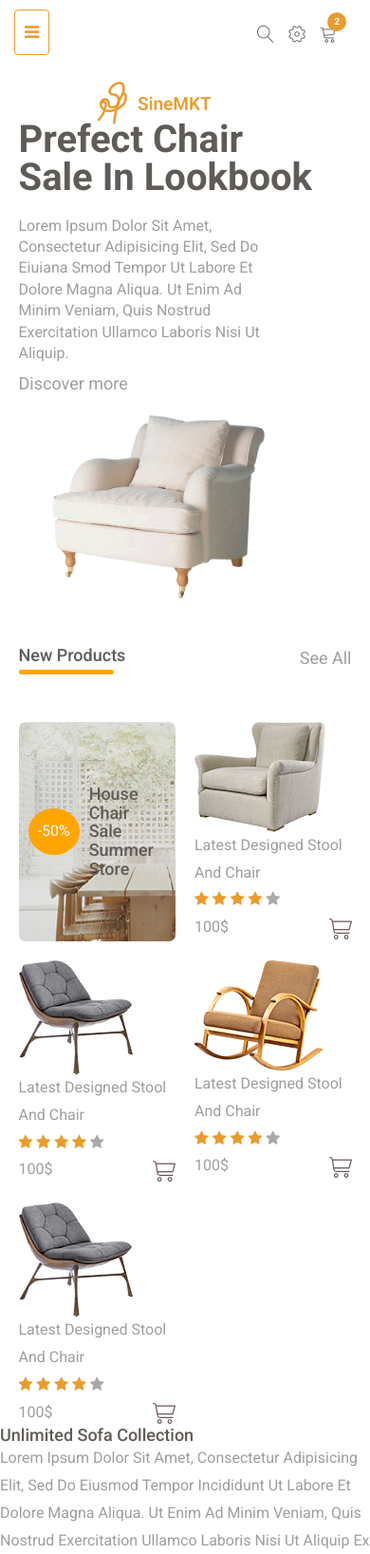
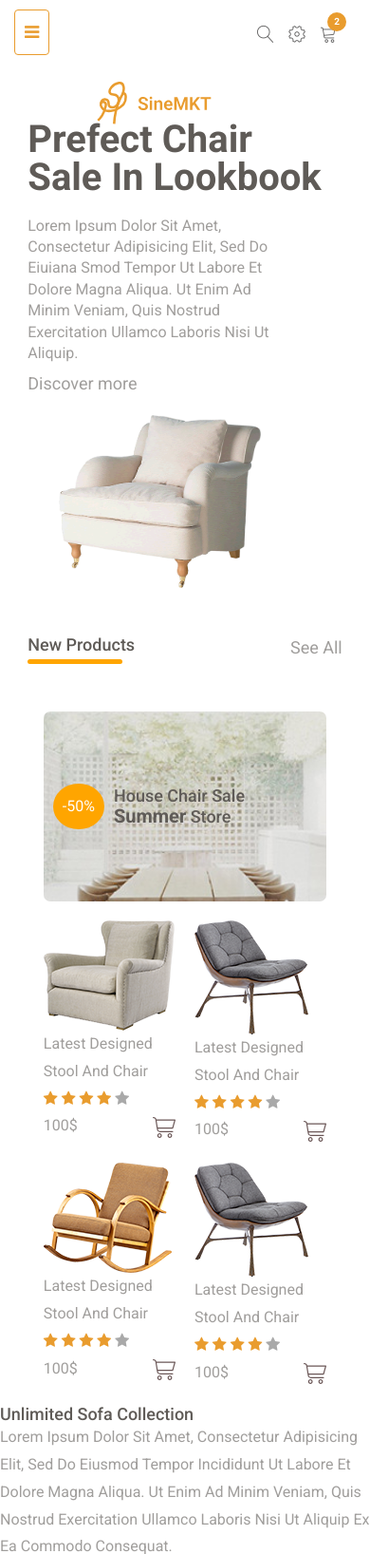
Before and after one commit to elhajuojy/sinceMkt-website, a PHP site: page / in a window 390 px wide. Shown: the top 1636 px of the page at 95% size. Run offline with PHP 8.4, Linux system fonts and the light colour scheme.

Commit message:
some styling

```diff
--- a/home.css
+++ b/home.css
@@ -10,7 +10,7 @@
 
 
 .welcome-section,.new-products-section{
-    width: 90%;
+    width: 85%;
     margin: auto auto;
 }
 .welcome-title{
@@ -68,8 +68,13 @@
 
 .new-products-body-card-discount{
     border-radius: 7px;
+    grid-column: span 2;
+    grid-row: span 2;
     padding: 10px;
     background-image: url("./assets/images/features/f2.jpg");
+    background-repeat: no-repeat;
+    background-size: cover;
+    object-fit: cover;
 }
 
 .discount-circle{
@@ -89,17 +94,32 @@
 }
 
 .new-products-body{
+    margin: auto auto;
     display: grid;
     grid-template-columns: 1fr 1fr 1fr 1fr ;
     gap: 20px;
+    margin-bottom: 20px;
 }
 
 @media (max-width:700px) {
     .new-products-body{
+        width: 90%;
         display: grid;
         grid-template-columns: 1fr 1fr ;
         gap: 20px;
     }
+    .new-products-body-card-discount{
+        grid-column: span 2;
+        grid-row: span 2;
+        height: 200px;
+
+    }
+
+}
+
+.summer-word{
+font-weight: bolder;
+font-size: 2rem;
 
 }
 
@@ -108,3 +128,7 @@
     justify-content: space-between;
     align-items: center;
 }
+.new-product-card >img{
+
+
+}
--- a/index.html
+++ b/index.html
@@ -217,7 +217,7 @@
 						<div class="discount-circle">
 							<p> -50% </p>
 						</div>
-						<h3>House Chair Sale <span>Summer</span> Store </h3>
+						<h3>House Chair Sale <span class="summer-word">Summer</span> Store </h3>
 					</div>
 					<div class="new-product-card">
 						<img src="./assets/images/collection/arrivals2.png" alt="">
```
